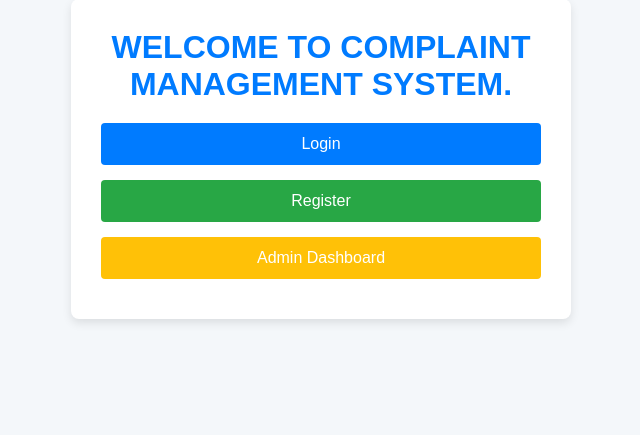
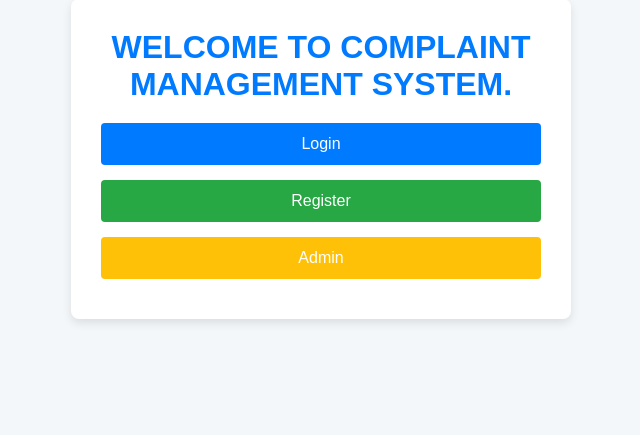
Before and after one commit to ShaikJasmin23/Complaint-Management-System, a Django app: page / in a window 1280 px wide. Shown: the part 241-676 px from the top of the page, without its empty margins (319-959 px from the left). Run offline with Django 5.2, Linux system fonts and the light colour scheme.

Commit message:
Update home.html

```diff
--- a/grievancepro/grievance/templates/home.html
+++ b/grievancepro/grievance/templates/home.html
@@ -344,11 +344,12 @@ input[type=submit]:hover {
         </a>
     </div>
 
-    <!-- Admin Dashboard Button -->
     <div class="button">
-        <a href="{% url 'admin_dashboard' %}">
-            <button class="admin">Admin Dashboard</button>
-        </a>
+      <a href="{% url 'control_panel' %}">
+          <button class="admin">Admin</button>
+      </a>
+  </div>
+
     </div>
 </div>
 
```
